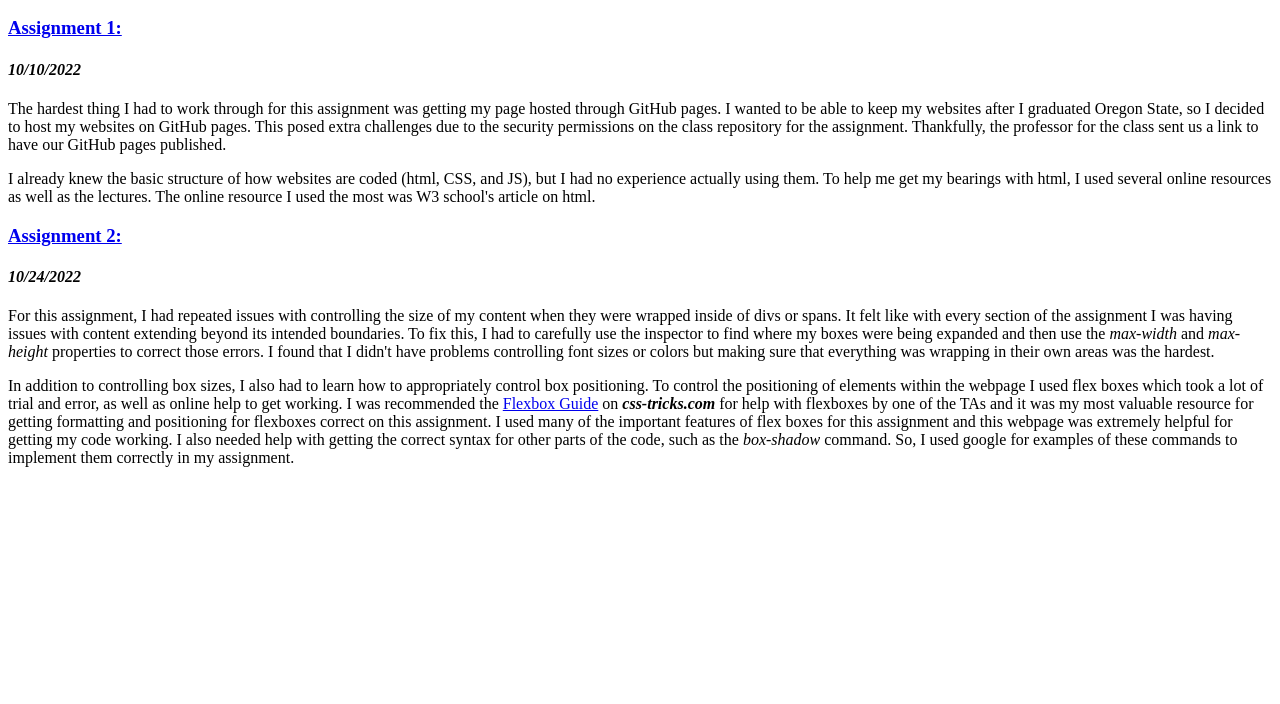
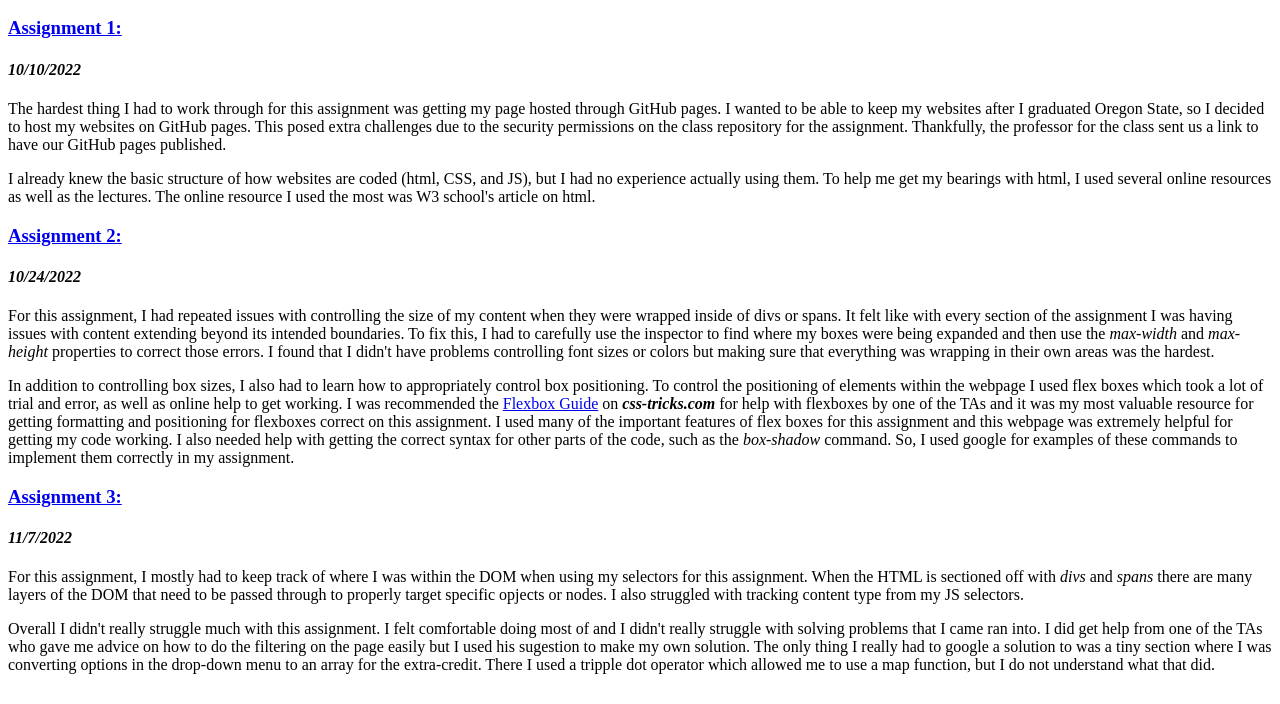
Before and after one commit to jbohrer314/cs290_code-blog, a plain HTML site: page index.html in a window 1280 px wide. Shown: the part 96-800 px from the top of the page. Drawn offline with Linux system fonts and the light colour scheme.

Commit message:
Added assignment 3

```diff
--- a/index.html
+++ b/index.html
@@ -54,5 +54,25 @@
             implement them correctly in my assignment.
         </p>
 
+        <!-- Assignment 3 -->
+        <h3><a href="https://jbohrer314.github.io/cs290_assignment3/">Assignment 3:</a></h3>
+        <h4><em>11/7/2022</em></h4>
+        <p>
+            For this assignment, I mostly had to keep track of where I was within the DOM when using
+            my selectors for this assignment. When the HTML is sectioned off with <em>divs</em> and
+            <em>spans</em> there are many layers of the DOM that need to be passed through to properly
+            target specific opjects or nodes. I also struggled with tracking content type from my JS
+            selectors.
+        </p>
+        <p>
+            Overall I didn't really struggle much with this assignment. I felt comfortable doing most of
+            and I didn't really struggle with solving problems that I came ran into. I did get help from
+            one of the TAs who gave me advice on how to do the filtering on the page easily but I used his
+            sugestion to make my own solution. The only thing I really had to google a solution to was a
+            tiny section where I was converting options in the drop-down menu to an array for the extra-credit.
+            There I used a tripple dot operator which allowed me to use a map function, but I do not understand
+            what that did.
+        </p>
+
     </body>
 </html>
```
